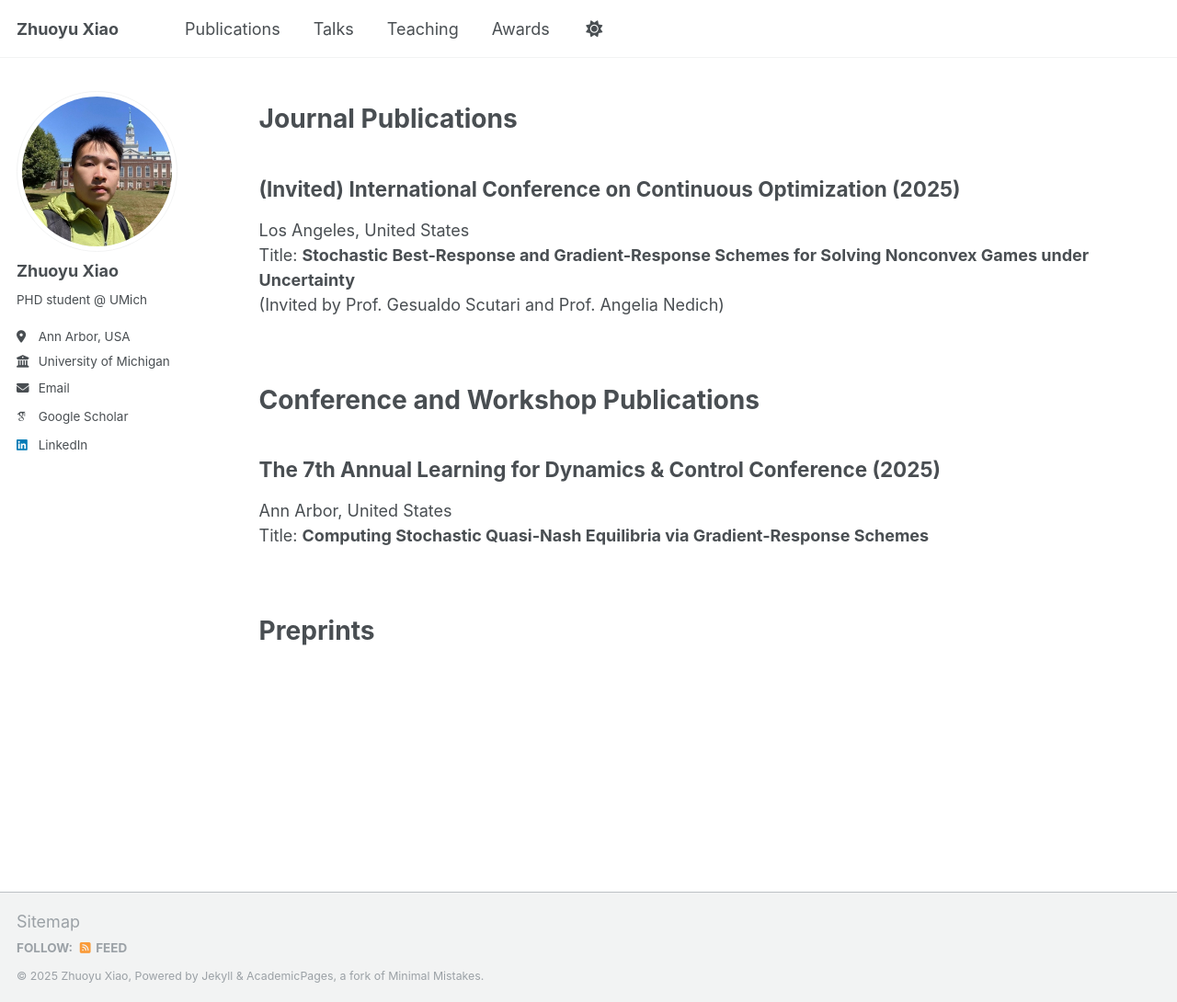
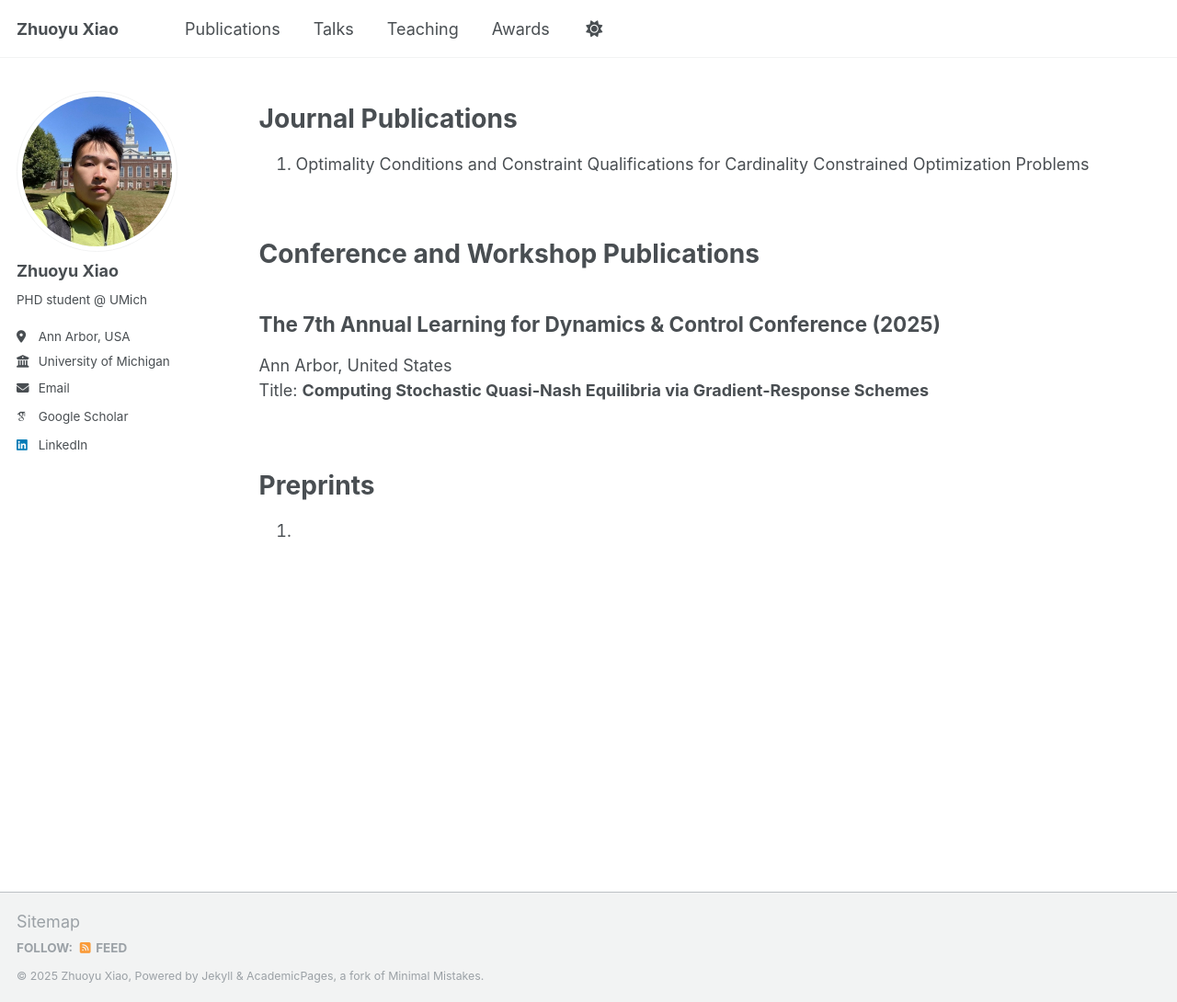
Before and after one commit to zyxiao97/zyxiao97.github.io, a Jekyll site: the page built from _pages/publications.md, in a window 1280 px wide and 1090 px high. Shown: the whole window at 92% size. Built offline with Jekyll 4.4.1, drawn with Linux system fonts in a browser that asks for light colours; some web fonts are replaced.

Commit message:
Update publications.md

```diff
--- a/_pages/publications.md
+++ b/_pages/publications.md
@@ -7,11 +7,7 @@ author_profile: true
 
 Journal Publications
 ======
-
-## (Invited) International Conference on Continuous Optimization (2025)
-Los Angeles, United States
-Title: **Stochastic Best-Response and Gradient-Response Schemes for Solving Nonconvex Games under Uncertainty**
-(Invited by Prof. Gesualdo Scutari and Prof. Angelia Nedich)
+1. Optimality Conditions and Constraint Qualifications for Cardinality Constrained Optimization Problems
 
 <br>
 
```
Also changed, not shown: other parts of _pages/publications.md (+1 -0 lines).
